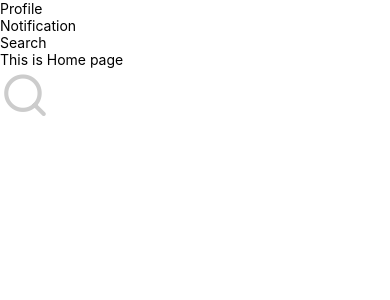
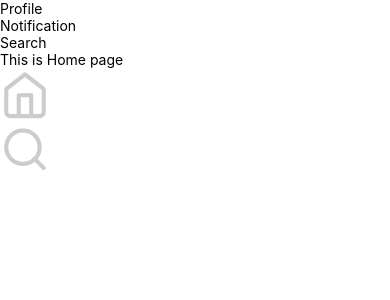
Before and after one commit to amirsadriofficial/News-App, a React Native app: screen / in a window 390 px wide. Shown: the top 300 px of the page. Built offline with nearby package versions, Linux system fonts and the light colour scheme.

Commit message:
Fix the use of icons

```diff
--- a/src/containers/footer/Footer.tsx
+++ b/src/containers/footer/Footer.tsx
@@ -3,11 +3,16 @@
  */
 
 import React from 'react';
-// import {Text} from 'react-native';
-import Icon from 'react-native-vector-icons/Feather';
+import {View} from 'react-native';
+import Feather from 'react-native-vector-icons/Feather';
 
 const Footer = () => {
-  return <Icon name="search" size={50} color="#ccc" />;
+  return (
+    <View>
+      <Feather name="home" size={50} color="#ccc" />
+      <Feather name="search" size={50} color="#ccc" />
+    </View>
+  );
 };
 
 export default Footer;
```
Also changed, not shown: 1 other file (tests, documents, lock files or other folders).
